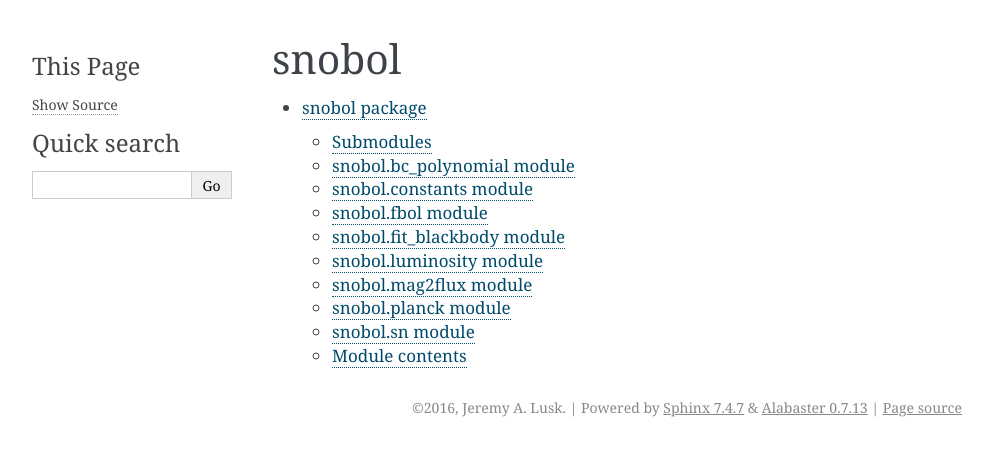
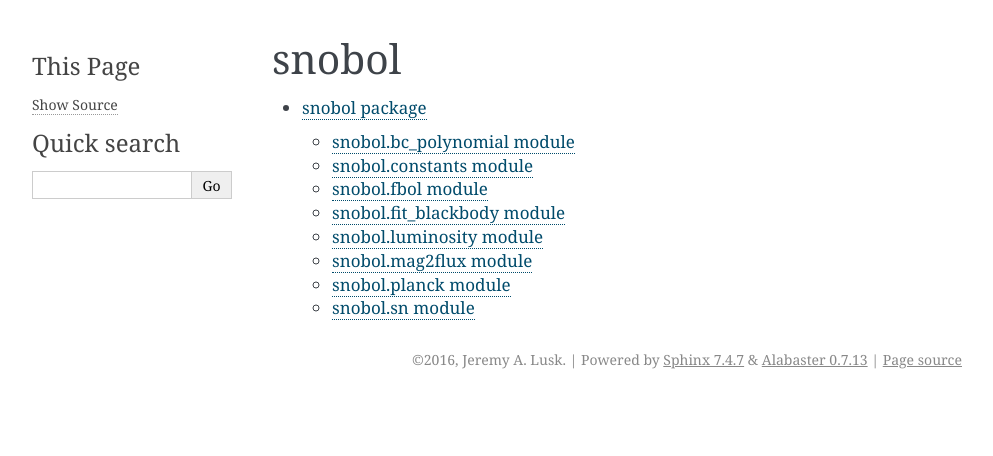
Before and after one commit to JALusk/Lumiere, a Sphinx documentation site: the page built from docs/source/modules.rst, in a window 1280 px wide. Shown: the top 456 px of the page, without its empty margins (148-1141 px from the left). Built offline with Sphinx 7.4.7, drawn with Linux system fonts in a browser that asks for light colours.

Commit message:
Add a reference section to docs, with module links
This will appear at the end of the introduction, and allow the curious
developer to have full API documentation.

```diff
--- a/docs/source/index.rst
+++ b/docs/source/index.rst
@@ -8,11 +8,13 @@
 .. include:: ../../README.rst
 
 
-Contents:
+Reference
+=========
 
 .. toctree::
    :maxdepth: 2
 
+   snobol
 
 
 Indices and tables
--- a/docs/source/snobol.rst
+++ b/docs/source/snobol.rst
@@ -1,8 +1,5 @@
 snobol package
 ==============
-
-Submodules
-----------
 
 snobol.bc_polynomial module
 ---------------------------
@@ -67,12 +64,3 @@
     :members:
     :undoc-members:
     :show-inheritance:
-
-
-Module contents
----------------
-
-.. automodule:: snobol
-    :members:
-    :undoc-members:
-    :show-inheritance:
```
